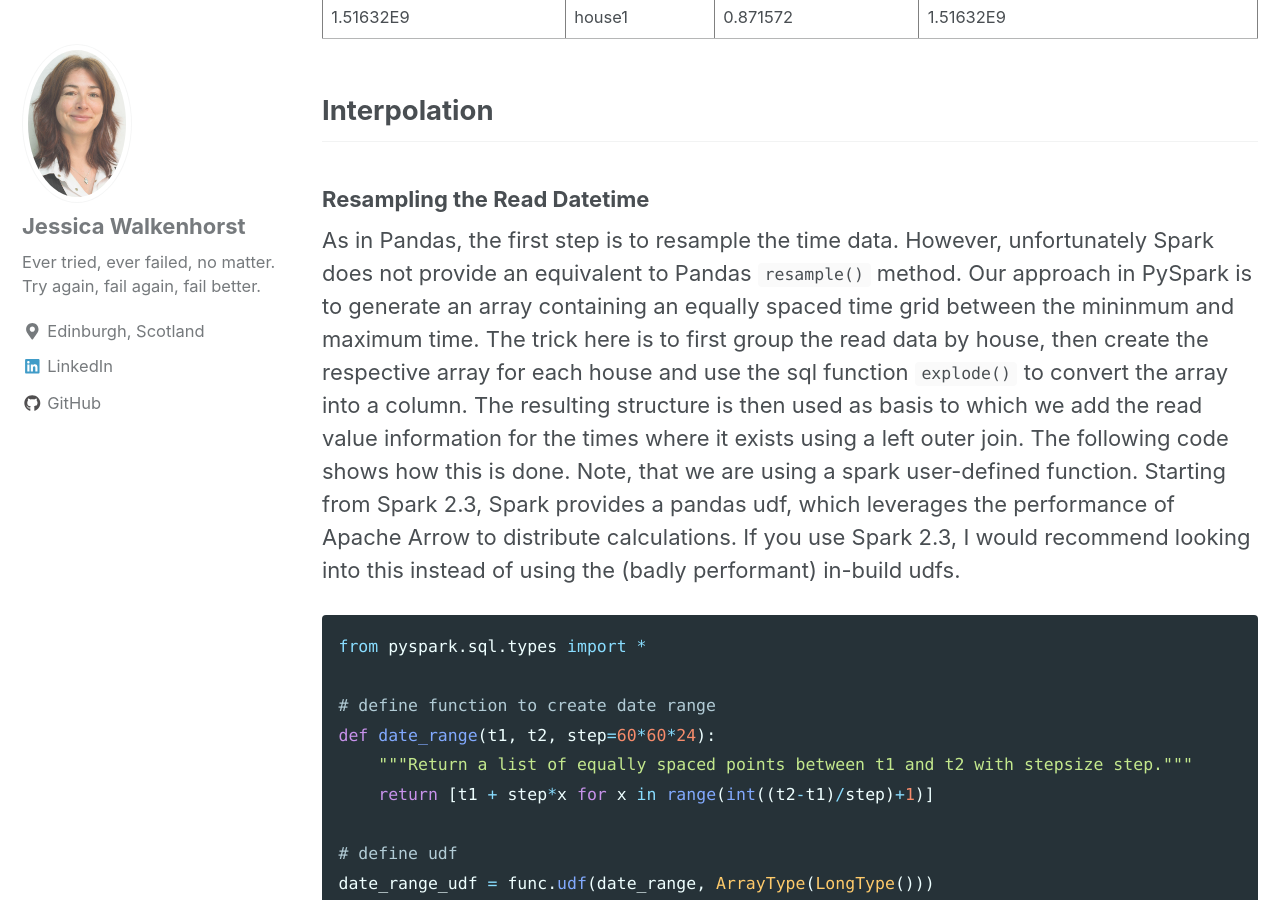
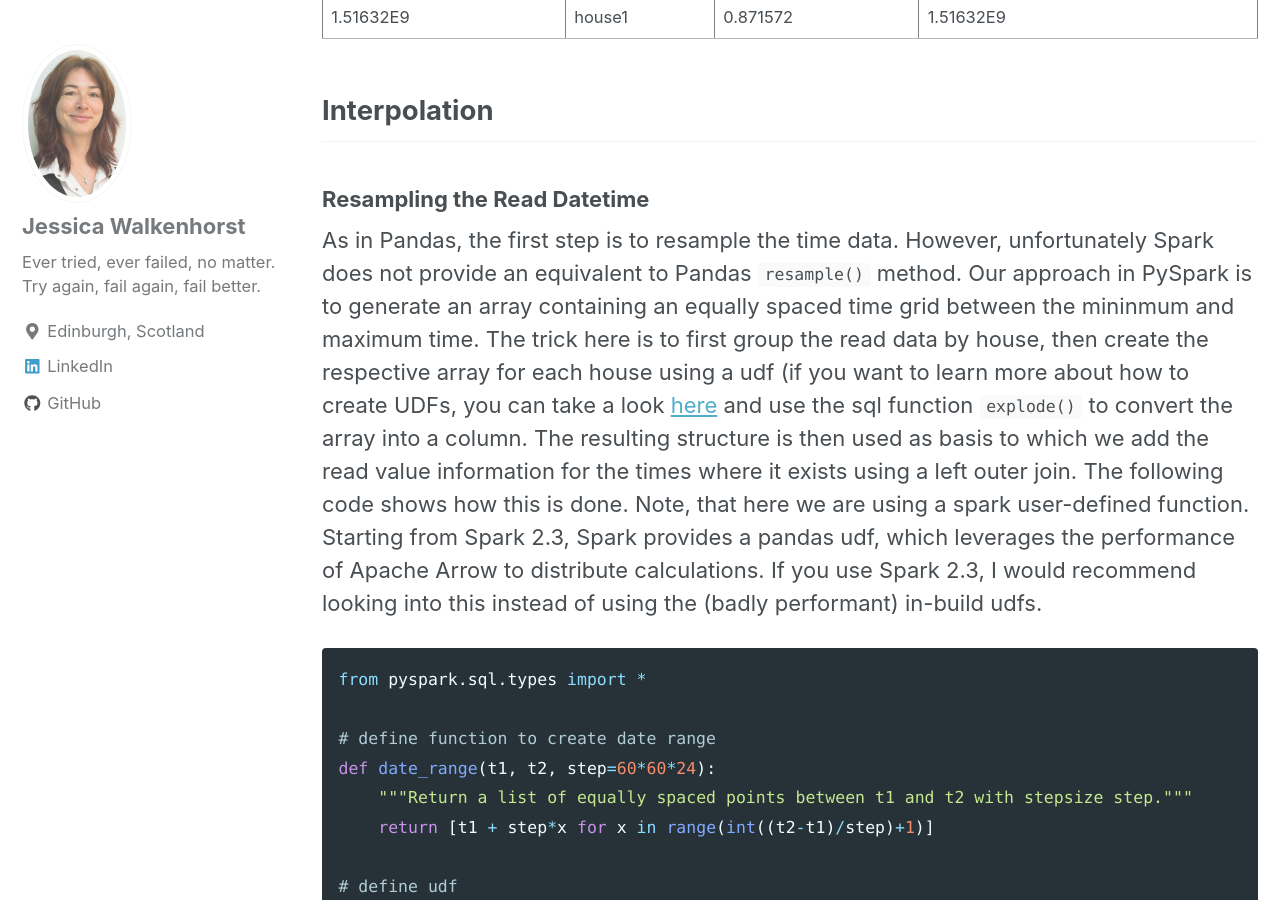
Before and after one commit to walkenho/walkenho.github.io, a Jekyll site: the page built from _posts/2019-01-21-interpolating-time-series-p2-spark.md, in a window 1280 px wide and 900 px high, scrolled down 3220 px. Built offline with Jekyll 4.4.1, drawn with Linux system fonts in a browser that asks for light colours; nearby versions of some CDN libraries; formulas are drawn with MathJax 3.

Commit message:
Update 2019-01-21-interpolating-time-series-p2-spark.md

```diff
--- a/_posts/2019-01-21-interpolating-time-series-p2-spark.md
+++ b/_posts/2019-01-21-interpolating-time-series-p2-spark.md
@@ -175,9 +175,9 @@ We get a table like this:
 
 As in Pandas, the first step is to resample the time data. However, unfortunately Spark does not provide an equivalent to
 Pandas `resample()` method. Our approach in PySpark is to generate an array containing an equally spaced time grid between the mininmum
-and maximum time. The trick here is to first group the read data by house, then create the respective array for each house and
+and maximum time. The trick here is to first group the read data by house, then create the respective array for each house using a udf (if you want to learn more about how to create UDFs, you can take a look [here](https://walkenho.github.io/how-to-convert-python-functions-into-pyspark-UDFs/) and
 use the sql function `explode()` to convert the array into a column. The resulting structure is then used as basis to which we add
-the read value information for the times where it exists using a left outer join. The following code shows how this is done. Note, that
+the read value information for the times where it exists using a left outer join. The following code shows how this is done. Note, that here
 we are using a spark user-defined function. Starting from Spark 2.3, Spark provides a pandas udf, which leverages the performance of Apache Arrow
 to distribute calculations. If you use Spark 2.3, I would recommend looking into this instead of using the (badly performant) in-build udfs.
 
```
